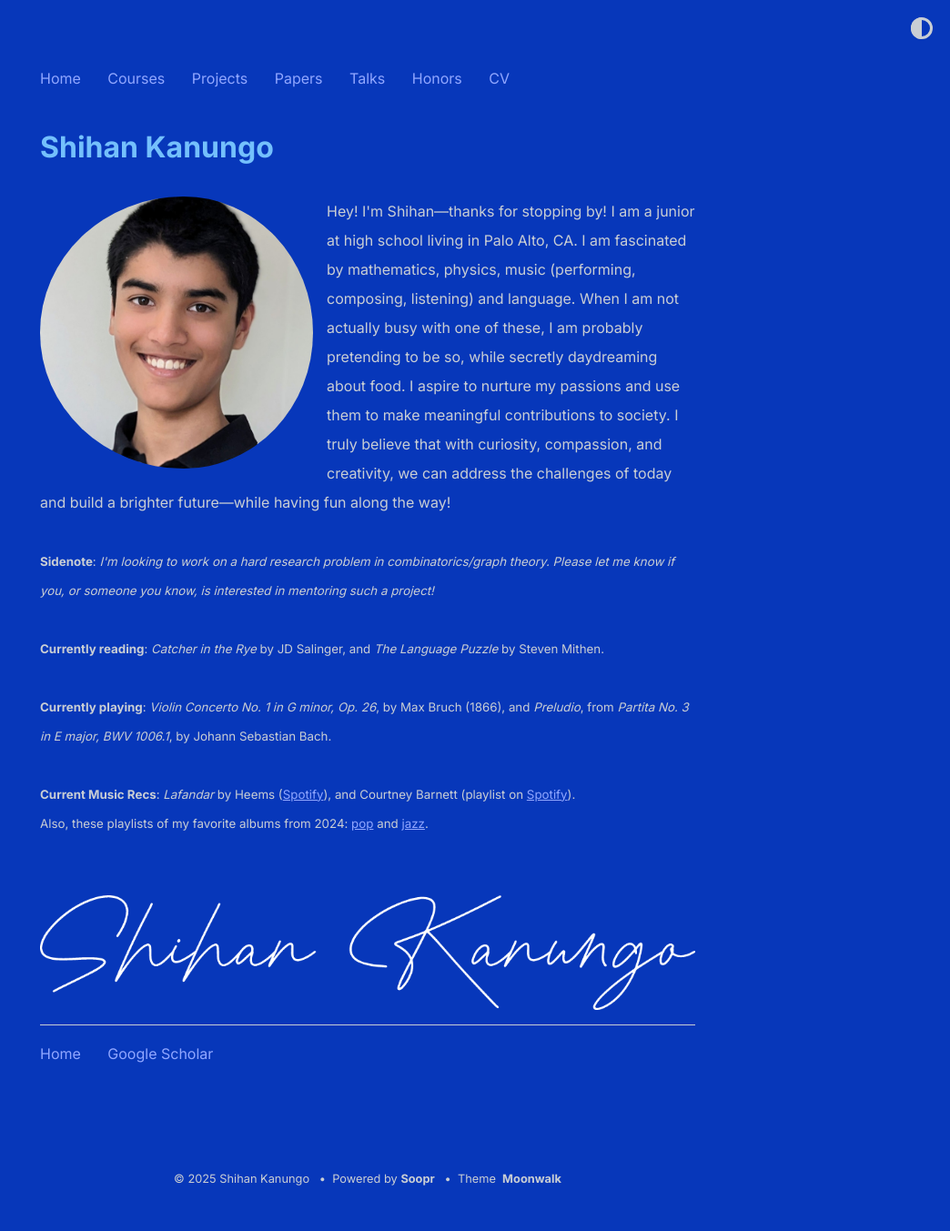
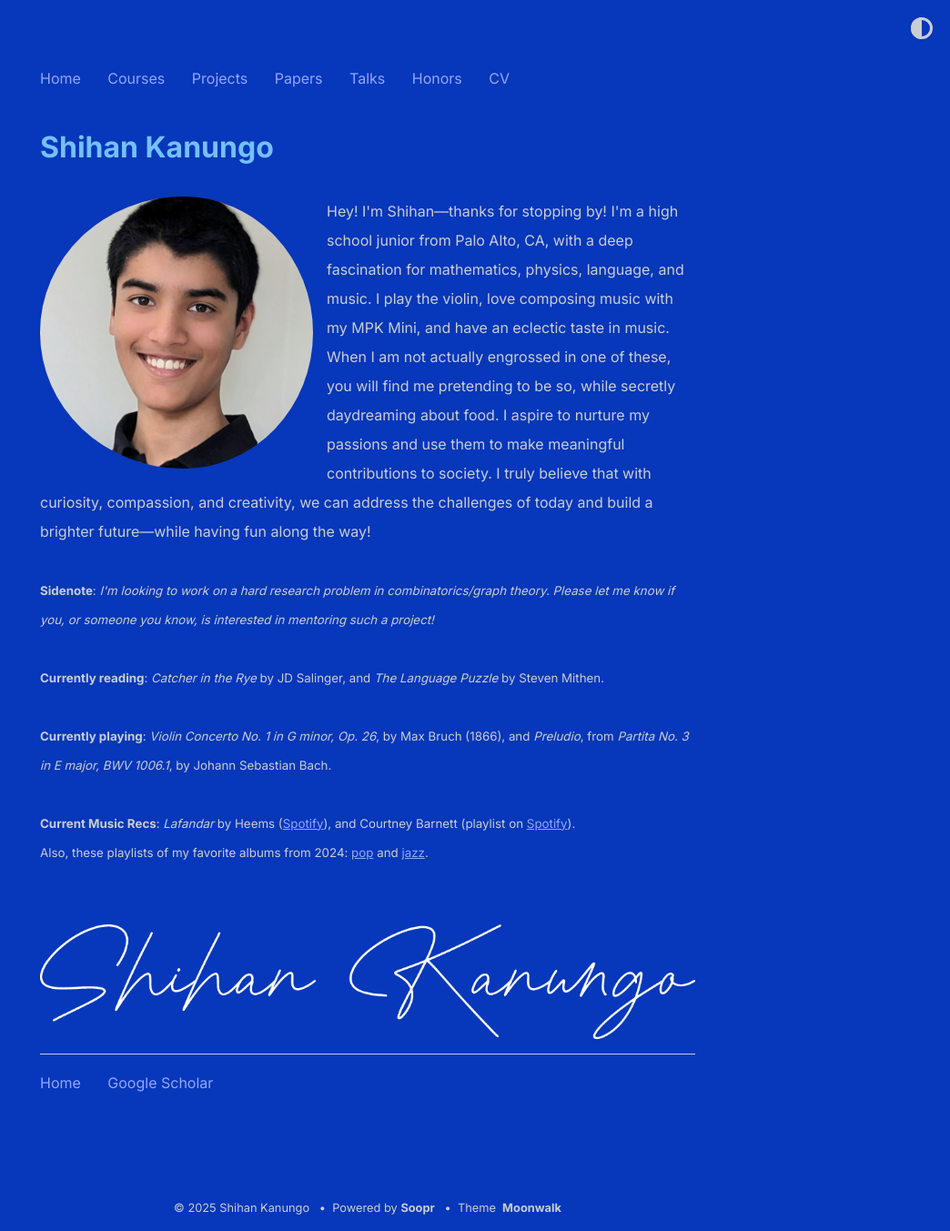
Before and after one commit to shihankanungo/shihankanungo.github.io, a Jekyll site: the page built from index.md, in a window 1280 px wide. Shown: the whole page at 91% size, without its empty margins (236-1280 px from the left). Built offline with Jekyll 4.4.1, drawn with Linux system fonts in a browser that asks for light colours; before the commit the page ends 1321 px from its top, so only the background shows below that.

Commit message:
Update _config.yml

```diff
--- a/_config.yml
+++ b/_config.yml
@@ -3,7 +3,7 @@
 url: https://www.shihankanungo.github.io/shihanmoonwalk/ # root address of the site
 description: > # description of the site (multiple lines allowed)
   <img src="photo.png" alt="Avatar" style="width:300px; border-radius:50%; float:left; padding-right:15px">
-  Hey! I'm Shihan&mdash;thanks for stopping by! I am a junior at high school living in Palo Alto, CA. I am fascinated by mathematics, physics, music (performing, composing, listening) and language. When I am not actually busy with one of these, I am probably pretending to be so, while secretly daydreaming about food. I aspire to nurture my passions and use them to make meaningful contributions to society. I truly believe that with curiosity, compassion, and creativity, we can address the challenges of today and build a brighter future&mdash;while having fun along the way!
+  Hey! I'm Shihan&mdash;thanks for stopping by! I'm a high school junior from Palo Alto, CA, with a deep fascination for mathematics, physics, language, and music. I play the violin, love composing music with my MPK Mini, and have an eclectic taste in music. When I am not actually engrossed in one of these, you will find me pretending to be so, while secretly daydreaming about food. I aspire to nurture my passions and use them to make meaningful contributions to society. I truly believe that with curiosity, compassion, and creativity, we can address the challenges of today and build a brighter future&mdash;while having fun along the way!
           <br /><br />
 
           <small><b>Sidenote</b>: <i>I'm looking to work on a hard research problem in combinatorics/graph theory. Please let me know if you, or someone you know, is interested in mentoring such a project! </i></small>
```
